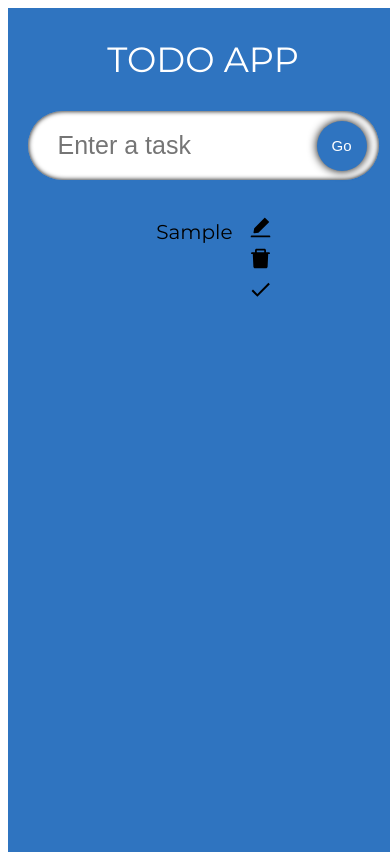
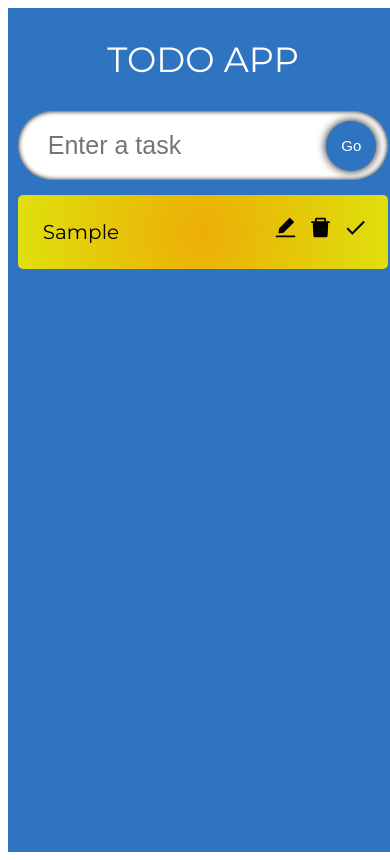
Before and after one commit to ClondonoM/react-ts-css-todo-app, a React (Vite) app: page / in a window 390 px wide. Both pictures are taken after typing "Sample" into the empty fields and a click on the button "Go". Built offline with nearby package versions, Linux system fonts and the light colour scheme.

Commit message:
todo finish styling

```diff
--- a/src/styles/InputField.module.css
+++ b/src/styles/InputField.module.css
@@ -3,6 +3,12 @@
   width: 90%;
   position: relative;
   align-items: center;
+}
+
+@media (max-width: 768px) {
+  .input {
+    width: 95%;
+  }
 }
 
 .input__box {
--- a/src/styles/SingleTodo.module.css
+++ b/src/styles/SingleTodo.module.css
@@ -8,7 +8,18 @@
   -o-border-radius: 5px;
   padding: 20px;
   margin-top: 15px;
-  /* background-image: url('https://www.freepik.es/foto-gratis/superficie-ondas-rayas-blancas-superficie-bandas-deformadas-luz-suave-fondo-brillante-moderno_11221155.htm#query=patrones&position=14&from_view=search'); */
+  background: rgb(236, 175, 6);
+  background: radial-gradient(
+    circle,
+    rgba(236, 175, 6, 1) 3%,
+    rgba(223, 224, 13, 1) 100%
+  );
+}
+
+@media (max-width: 768px) {
+  .todos_single {
+    width: 100%;
+  }
 }
 
 .todos_sigle_text {
--- a/src/styles/TodoList.module.css
+++ b/src/styles/TodoList.module.css
@@ -4,3 +4,9 @@
   width: 90%;
   flex-wrap: wrap;
 }
+
+@media (max-width: 768px) {
+  .todos {
+    width: 95%;
+  }
+}
```
